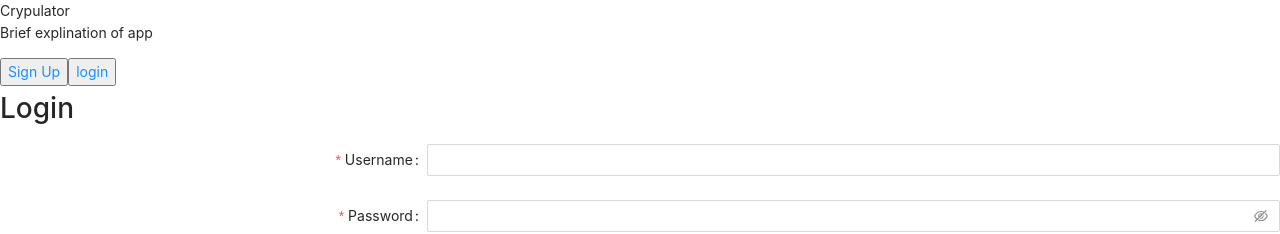
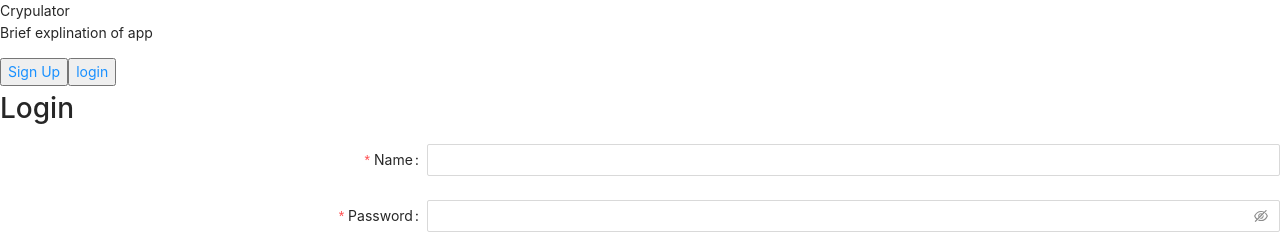
Before and after one commit to Adeamer/Cryptolator, a React (Create React App) app in the folder Client/: page /login in a window 1280 px wide. Shown: the top 234 px of the page. Built offline with nearby package versions, Linux system fonts and the light colour scheme.

Commit message:
Changed username to name

```diff
--- a/Client/src/components/loginForm.js
+++ b/Client/src/components/loginForm.js
@@ -31,12 +31,12 @@ const LoginForm = () => {
                 autoComplete="off"
             >
                 <Form.Item
-                    label="Username"
-                    name="username"
+                    label="Name"
+                    name="name"
                     rules={[
                         {
                             required: true,
-                            message: 'Please input your username!',
+                            message: 'Please input your name!',
                         },
                     ]}
                 >
```
